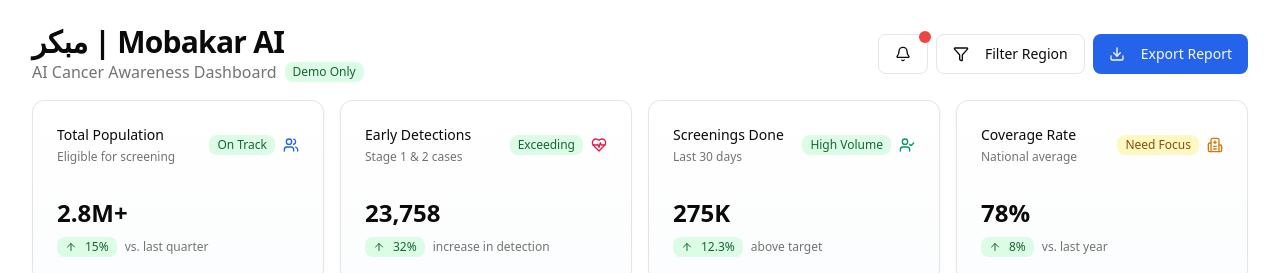
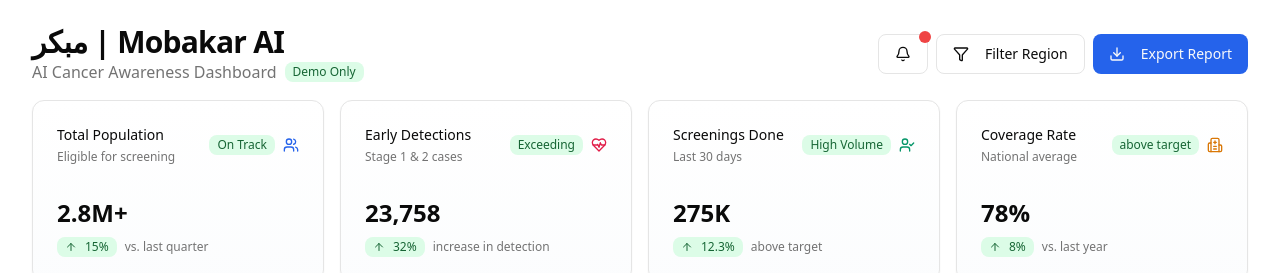
Before and after one commit to munibleads/mobakar-ksu-healthon, a Next.js app: page / in a window 1280 px wide. Shown: the top 273 px of the page. Built offline with nearby package versions, Linux system fonts and the light colour scheme.

Commit message:
Update metrics-cards.tsx

```diff
--- a/src/components/dashboard/metrics-cards.tsx
+++ b/src/components/dashboard/metrics-cards.tsx
@@ -119,8 +119,8 @@
           label: "vs. last year"
         }}
         status={{
-          label: "Need Focus",
-          variant: "warning"
+          label: "above target",
+          variant: "success"
         }}
       />
     </div>
```
